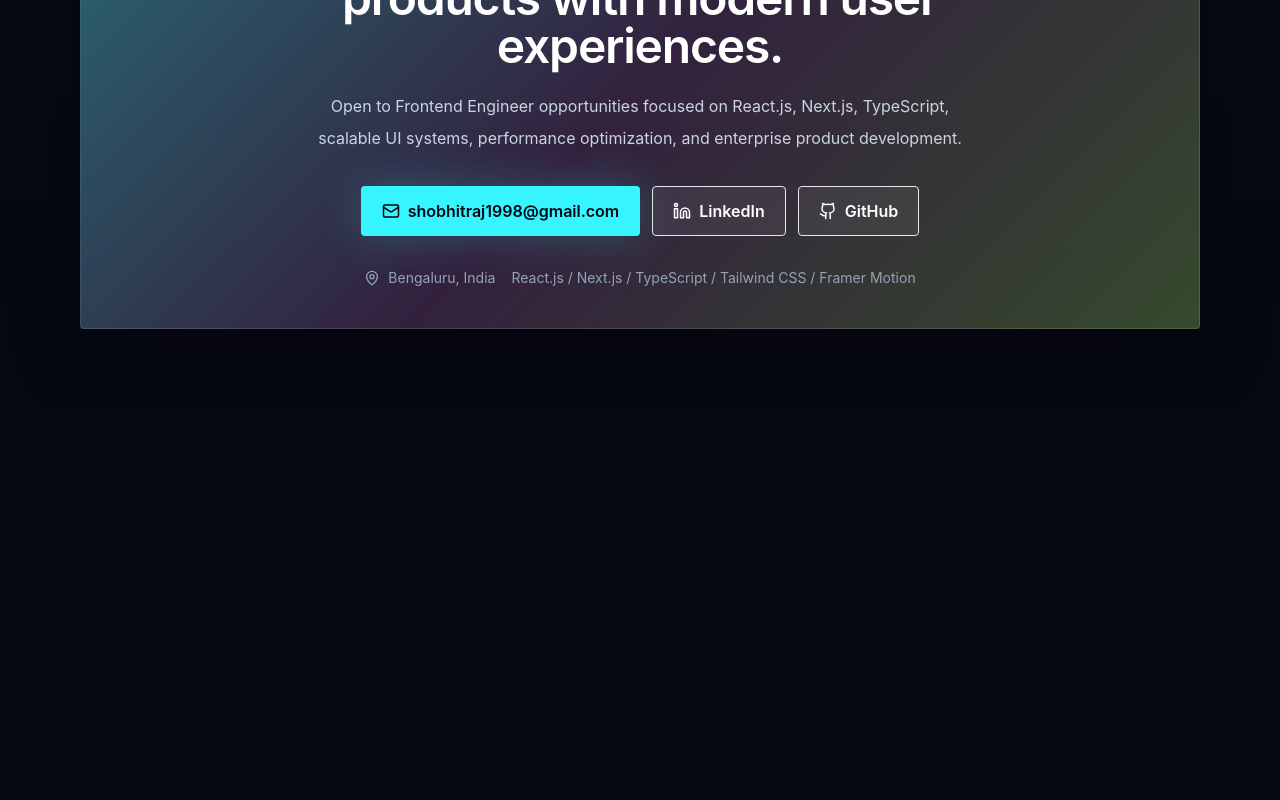
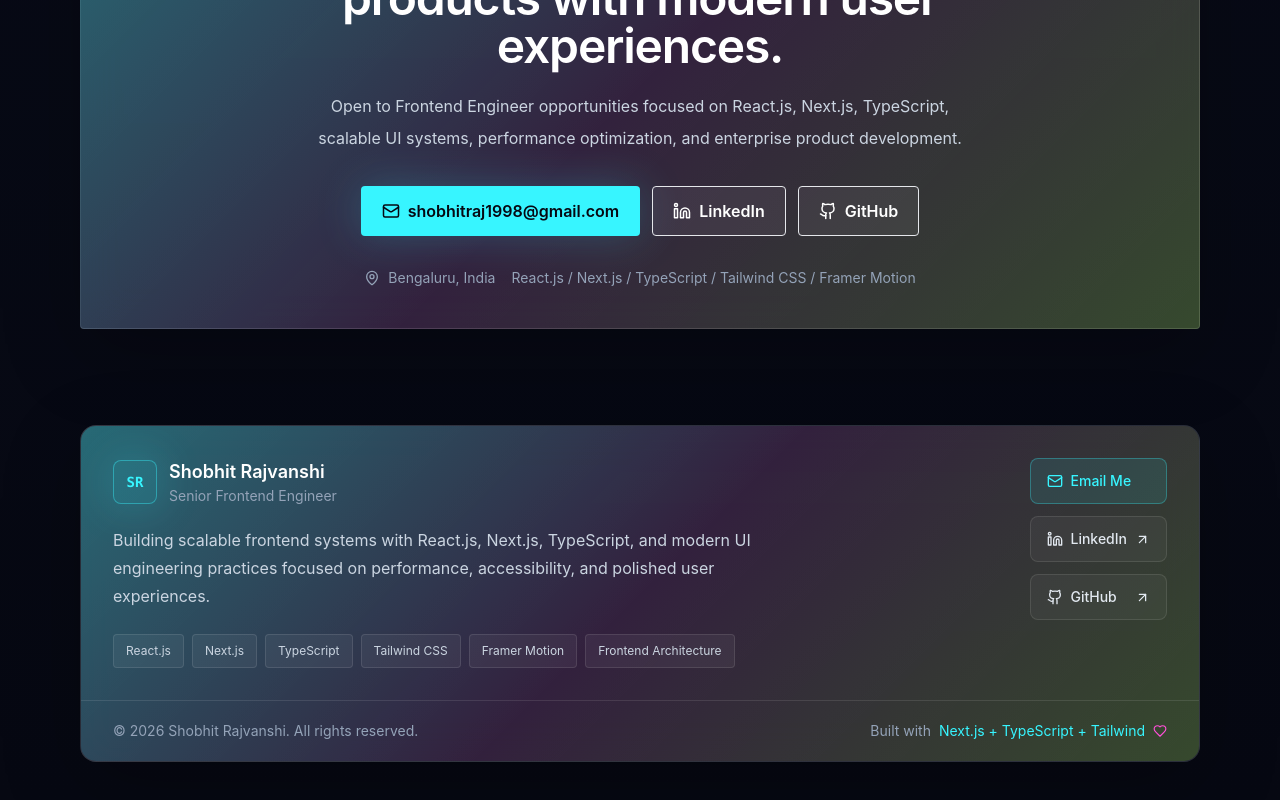
Before and after one commit to shbht-cyber/shobhit-portfolio, a Next.js app: page / in a window 1280 px wide. Shown: the part 6618-7418 px from the top of the page. Before the commit the page ends 7027 px from the top, so only its background shows below. Built offline with nearby package versions, Linux system fonts and the light colour scheme.

Commit message:
feat: added a footer component

```diff
--- a/app/page.tsx
+++ b/app/page.tsx
@@ -8,6 +8,7 @@ import ProjectsSection from "@/components/projects/ProjectsSection";
 import SkillsSection from "@/components/skills/SkillsSection";
 import UiLabSection from "@/components/animation/UiLabSection";
 import ContactSection from "@/components/contact/ContactSection";
+import Footer from "@/components/footer/Footer";
 
 export default function Home() {
   return (
@@ -25,6 +26,7 @@ export default function Home() {
       <SkillsSection />
       <UiLabSection />
       <ContactSection />
+      <Footer />
     </main>
   );
 }
--- /dev/null
+++ b/components/footer/Footer.tsx
@@ -0,0 +1,211 @@
+"use client";
+
+import { ArrowUpRight, Github, Heart, Linkedin, Mail } from "lucide-react";
+
+import { fadeUp, MotionDiv } from "@/lib/MotionProvider";
+
+import { contactContent } from "@/lib/portfolio-data";
+
+export default function Footer() {
+  return (
+    <footer className="section-shell pb-10 pt-4">
+      <MotionDiv
+        variants={fadeUp}
+        initial="hidden"
+        whileInView="show"
+        viewport={{ once: true }}
+        className="
+          glass-panel
+          tech-border
+          overflow-hidden
+          rounded-2xl
+          border
+          border-white/10
+        "
+      >
+        {/* Top section */}
+        <div className="grid gap-10 px-6 py-8 md:grid-cols-[1fr_auto] md:px-8">
+          {/* Left */}
+          <div>
+            <div className="flex items-center gap-3">
+              <span
+                className="
+                  grid
+                  size-11
+                  place-items-center
+                  rounded-lg
+                  border
+                  border-cyanVolt/40
+                  bg-cyanVolt/10
+                  font-mono
+                  text-sm
+                  font-black
+                  text-cyanVolt
+                  shadow-glow
+                "
+              >
+                SR
+              </span>
+
+              <div>
+                <h3 className="text-lg font-semibold text-white">
+                  Shobhit Rajvanshi
+                </h3>
+
+                <p className="text-sm text-slate-400">
+                  Senior Frontend Engineer
+                </p>
+              </div>
+            </div>
+
+            <p className="mt-5 max-w-2xl leading-7 text-slate-300">
+              Building scalable frontend systems with React.js, Next.js,
+              TypeScript, and modern UI engineering practices focused on
+              performance, accessibility, and polished user experiences.
+            </p>
+
+            <div className="mt-6 flex flex-wrap gap-2">
+              {[
+                "React.js",
+                "Next.js",
+                "TypeScript",
+                "Tailwind CSS",
+                "Framer Motion",
+                "Frontend Architecture",
+              ].map((item) => (
+                <span
+                  key={item}
+                  className="
+                    rounded
+                    border
+                    border-white/10
+                    bg-white/[0.05]
+                    px-3
+                    py-2
+                    text-xs
+                    text-slate-300
+                  "
+                >
+                  {item}
+                </span>
+              ))}
+            </div>
+          </div>
+
+          {/* Right */}
+          <div className="flex flex-col gap-3">
+            <a
+              href={`mailto:${contactContent.email}`}
+              className="
+                inline-flex
+                items-center
+                gap-2
+                rounded-lg
+                border
+                border-cyanVolt/30
+                bg-cyanVolt/10
+                px-4
+                py-3
+                text-sm
+                font-medium
+                text-cyanVolt
+                transition
+                hover:bg-cyanVolt/15
+              "
+            >
+              <Mail size={16} />
+              Email Me
+            </a>
+
+            <a
+              href={contactContent.linkedin}
+              target="_blank"
+              rel="noopener noreferrer"
+              className="
+                inline-flex
+                items-center
+                gap-2
+                rounded-lg
+                border
+                border-white/10
+                bg-white/[0.04]
+                px-4
+                py-3
+                text-sm
+                font-medium
+                text-slate-200
+                transition
+                hover:border-white/20
+                hover:bg-white/[0.07]
+              "
+            >
+              <Linkedin size={16} />
+              LinkedIn
+              <ArrowUpRight size={15} className="ml-auto" />
+            </a>
+
+            <a
+              href={contactContent.github}
+              target="_blank"
+              rel="noopener noreferrer"
+              className="
+                inline-flex
+                items-center
+                gap-2
+                rounded-lg
+                border
+                border-white/10
+                bg-white/[0.04]
+                px-4
+                py-3
+                text-sm
+                font-medium
+                text-slate-200
+                transition
+                hover:border-white/20
+                hover:bg-white/[0.07]
+              "
+            >
+              <Github size={16} />
+              GitHub
+              <ArrowUpRight size={15} className="ml-auto" />
+            </a>
+          </div>
+        </div>
+
+        {/* Bottom section */}
+        <div
+          className="
+            flex
+            flex-col
+            items-center
+            justify-between
+            gap-4
+            border-t
+            border-white/10
+            px-6
+            py-5
+            text-sm
+            text-slate-400
+            md:flex-row
+            md:px-8
+          "
+        >
+          <p>
+            © {new Date().getFullYear()} Shobhit Rajvanshi. All rights reserved.
+          </p>
+
+          <div className="flex items-center gap-2">
+            <span>Built with</span>
+
+            <span className="text-cyanVolt">
+              Next.js + TypeScript + Tailwind
+            </span>
+
+            <Heart size={14} className="text-magentaVolt" />
+          </div>
+        </div>
+      </MotionDiv>
+    </footer>
+  );
+}
```
